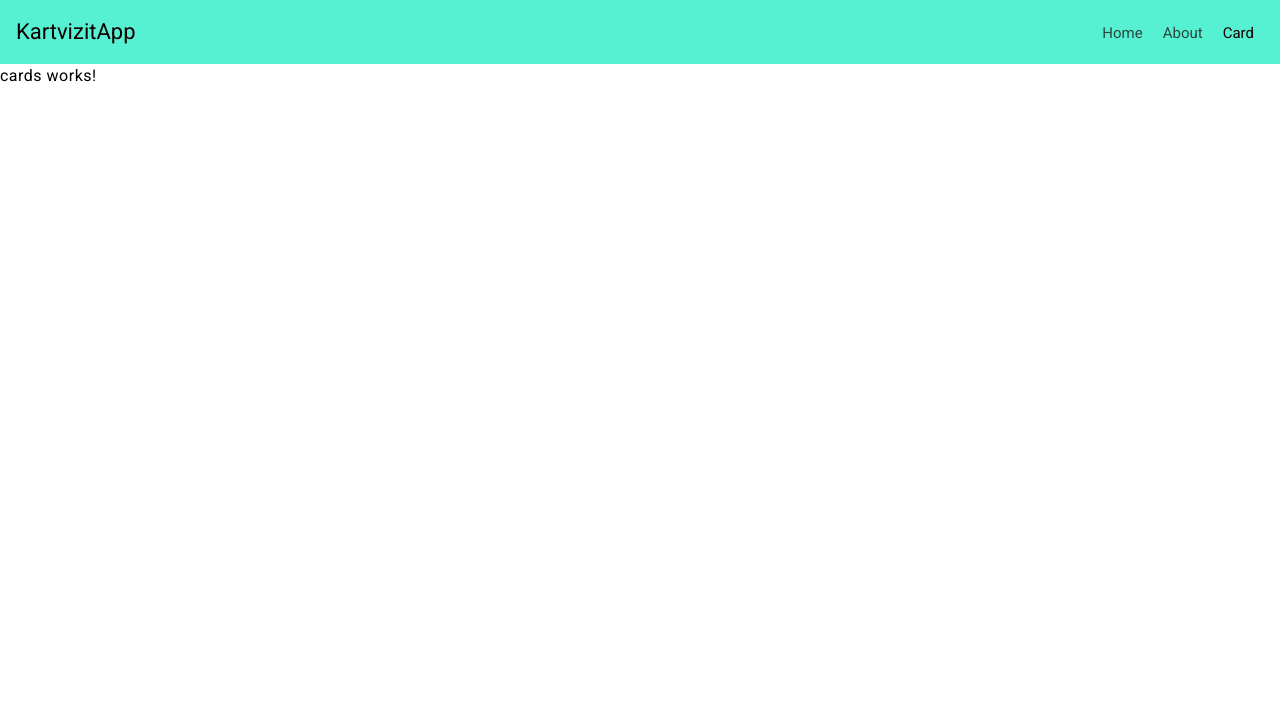
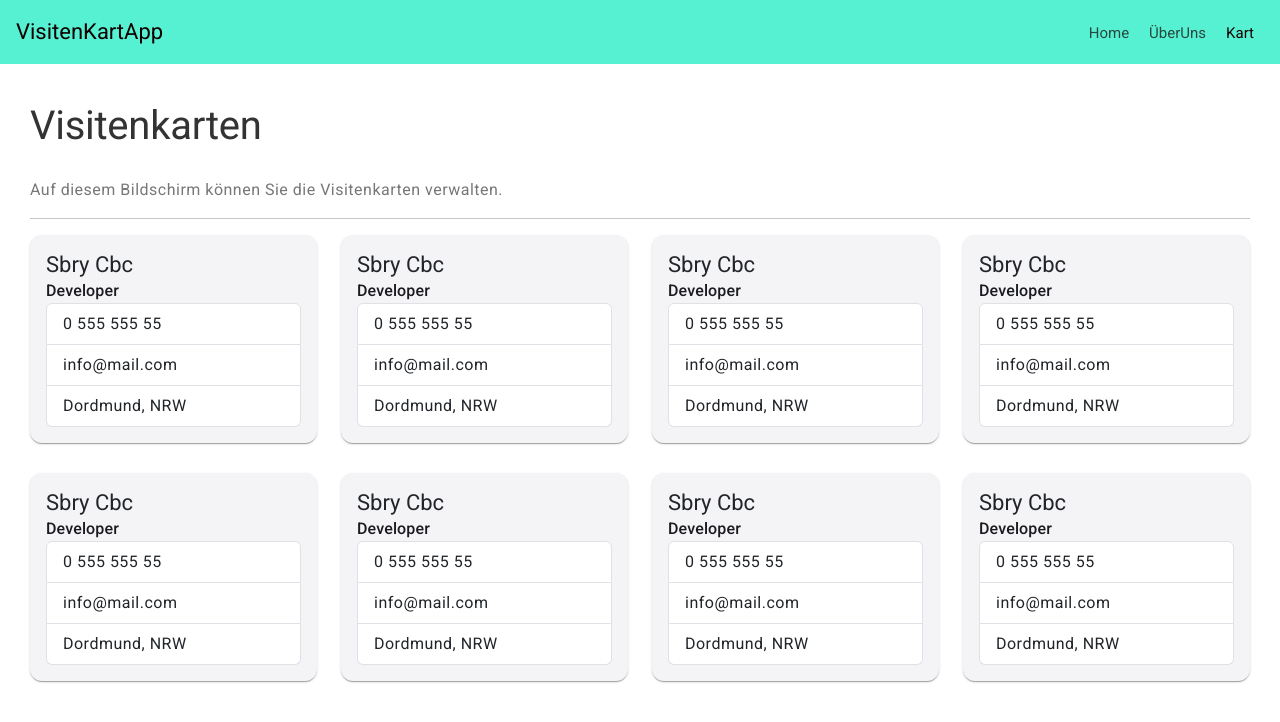
Before and after one commit to sbrycbc/angular-project, an Angular app in the folder kartvizit-app/: page /cards in a window 1280 px wide. Shown: the top 722 px of the page. Built offline with nearby package versions, Linux system fonts and the light colour scheme.

Commit message:
added card component with styling...

```diff
--- a/kartvizit-app/angular.json
+++ b/kartvizit-app/angular.json
@@ -33,9 +33,12 @@
             ],
             "styles": [
               "@angular/material/prebuilt-themes/azure-blue.css",
+              "./node_modules/bootstrap/dist/css/bootstrap.css",
               "src/styles.scss"
             ],
-            "scripts": []
+            "scripts": [
+               "./node_modules/bootstrap/dist/js/bootstrap.js"
+            ]
           },
           "configurations": {
             "production": {
--- a/kartvizit-app/package.json
+++ b/kartvizit-app/package.json
@@ -20,6 +20,7 @@
     "@angular/platform-browser": "^18.2.0",
     "@angular/platform-browser-dynamic": "^18.2.0",
     "@angular/router": "^18.2.0",
+    "bootstrap": "^5.3.3",
     "rxjs": "~7.8.0",
     "tslib": "^2.3.0",
     "zone.js": "~0.14.10"
--- a/kartvizit-app/src/app/cards/cards.component.html
+++ b/kartvizit-app/src/app/cards/cards.component.html
@@ -1 +1,139 @@
-<p>cards works!</p>
+<main>
+  <h1 class="page-title">Visitenkarten</h1>
+  <p class="page-description">
+    Auf diesem Bildschirm können Sie die Visitenkarten verwalten.
+  </p>
+  <hr />
+
+  <div class="cards">
+    <div class="row">
+      <div class="col-12 col-md-4 col-lg-3">
+        <mat-card class="card-item">
+          <mat-card-header>
+            <mat-card-title>Sbry Cbc</mat-card-title>
+            <mat-card-subtitle>Developer</mat-card-subtitle>
+          </mat-card-header>
+          <mat-card-content>
+            <ul class="list-group">
+              <li class="list-group-item">0 555 555 55</li>
+              <li class="list-group-item">info&#64;mail.com</li>
+              <li class="list-group-item">Dordmund, NRW</li>
+            </ul>
+          </mat-card-content>
+        </mat-card>
+      </div>
+      <div class="col-12 col-md-4 col-lg-3">
+        <mat-card class="card-item">
+          <mat-card-header>
+            <mat-card-title>Sbry Cbc</mat-card-title>
+            <mat-card-subtitle>Developer</mat-card-subtitle>
+          </mat-card-header>
+          <mat-card-content>
+            <ul class="list-group">
+              <li class="list-group-item">0 555 555 55</li>
+              <li class="list-group-item">info&#64;mail.com</li>
+              <li class="list-group-item">Dordmund, NRW</li>
+            </ul>
+          </mat-card-content>
+        </mat-card>
+      </div>
+
+      <div class="col-12 col-md-4 col-lg-3">
+        <mat-card class="card-item">
+          <mat-card-header>
+            <mat-card-title>Sbry Cbc</mat-card-title>
+            <mat-card-subtitle>Developer</mat-card-subtitle>
+          </mat-card-header>
+          <mat-card-content>
+            <ul class="list-group">
+              <li class="list-group-item">0 555 555 55</li>
+              <li class="list-group-item">info&#64;mail.com</li>
+              <li class="list-group-item">Dordmund, NRW</li>
+            </ul>
+          </mat-card-content>
+        </mat-card>
+      </div>
+
+      <div class="col-12 col-md-4 col-lg-3">
+        <mat-card class="card-item">
+          <mat-card-header>
+            <mat-card-title>Sbry Cbc</mat-card-title>
+            <mat-card-subtitle>Developer</mat-card-subtitle>
+          </mat-card-header>
+          <mat-card-content>
+            <ul class="list-group">
+              <li class="list-group-item">0 555 555 55</li>
+              <li class="list-group-item">info&#64;mail.com</li>
+              <li class="list-group-item">Dordmund, NRW</li>
+            </ul>
+          </mat-card-content>
+        </mat-card>
+      </div>
+
+      <div class="col-12 col-md-4 col-lg-3">
+        <mat-card class="card-item">
+          <mat-card-header>
+            <mat-card-title>Sbry Cbc</mat-card-title>
+            <mat-card-subtitle>Developer</mat-card-subtitle>
+          </mat-card-header>
+          <mat-card-content>
+            <ul class="list-group">
+              <li class="list-group-item">0 555 555 55</li>
+              <li class="list-group-item">info&#64;mail.com</li>
+              <li class="list-group-item">Dordmund, NRW</li>
+            </ul>
+          </mat-card-content>
+        </mat-card>
+      </div>
+
+      <div class="col-12 col-md-4 col-lg-3">
+        <mat-card class="card-item">
+          <mat-card-header>
+            <mat-card-title>Sbry Cbc</mat-card-title>
+            <mat-card-subtitle>Developer</mat-card-subtitle>
+          </mat-card-header>
+          <mat-card-content>
+            <ul class="list-group">
+              <li class="list-group-item">0 555 555 55</li>
+              <li class="list-group-item">info&#64;mail.com</li>
+              <li class="list-group-item">Dordmund, NRW</li>
+            </ul>
+          </mat-card-content>
+        </mat-card>
+      </div>
+
+      <div class="col-12 col-md-4 col-lg-3">
+        <mat-card class="card-item">
+          <mat-card-header>
+            <mat-card-title>Sbry Cbc</mat-card-title>
+            <mat-card-subtitle>Developer</mat-card-subtitle>
+          </mat-card-header>
+          <mat-card-content>
+            <ul class="list-group">
+              <li class="list-group-item">0 555 555 55</li>
+              <li class="list-group-item">info&#64;mail.com</li>
+              <li class="list-group-item">Dordmund, NRW</li>
+            </ul>
+          </mat-card-content>
+        </mat-card>
+      </div>
+
+      <div class="col-12 col-md-4 col-lg-3">
+        <mat-card class="card-item">
+          <mat-card-header>
+            <mat-card-title>Sbry Cbc</mat-card-title>
+            <mat-card-subtitle>Developer</mat-card-subtitle>
+          </mat-card-header>
+          <mat-card-content>
+            <ul class="list-group">
+              <li class="list-group-item">0 555 555 55</li>
+              <li class="list-group-item">info&#64;mail.com</li>
+              <li class="list-group-item">Dordmund, NRW</li>
+            </ul>
+          </mat-card-content>
+        </mat-card>
+      </div>
+
+    </div>
+  </div>
+</main>
--- a/kartvizit-app/src/app/cards/cards.component.scss
+++ b/kartvizit-app/src/app/cards/cards.component.scss
@@ -0,0 +1,3 @@
+.card-item{
+    margin-bottom: 30px;
+}
--- a/kartvizit-app/src/app/cards/cards.module.ts
+++ b/kartvizit-app/src/app/cards/cards.module.ts
@@ -3,6 +3,7 @@ import { CommonModule } from '@angular/common';
 
 import { CardsRoutingModule } from './cards-routing.module';
 import { CardsComponent } from './cards.component';
+import {MatCardModule} from '@angular/material/card';
 
 
 @NgModule({
@@ -11,7 +12,8 @@ import { CardsComponent } from './cards.component';
   ],
   imports: [
     CommonModule,
-    CardsRoutingModule
+    CardsRoutingModule,
+    MatCardModule
   ]
 })
 export class CardsModule { }
--- a/kartvizit-app/src/app/components/header/header.component.html
+++ b/kartvizit-app/src/app/components/header/header.component.html
@@ -1,11 +1,11 @@
 <header class="header">
     <mat-toolbar class="custom-toolbar">
-        <span>KartvizitApp</span>
+        <span>VisitenKartApp</span>
         <span class="example-spacer"></span>
         <ul class="header-menu">
             <li><a routerLink="/" routerLinkActive="active" [routerLinkActiveOptions]=" { exact:true }">Home</a></li>
-            <li><a routerLink="about" routerLinkActive="active">About</a></li>
-            <li><a routerLink="cards" routerLinkActive="active">Card</a></li>
+            <li><a routerLink="about" routerLinkActive="active">ÜberUns</a></li>
+            <li><a routerLink="cards" routerLinkActive="active">Kart</a></li>
         </ul>
     </mat-toolbar>
 
```
Also changed, not shown: 1 other file (tests, documents, lock files or other folders).
